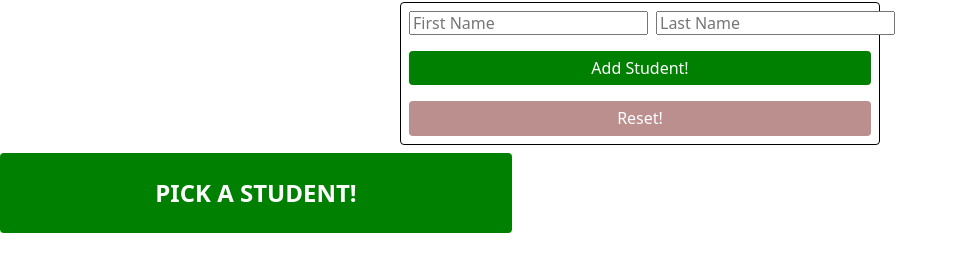
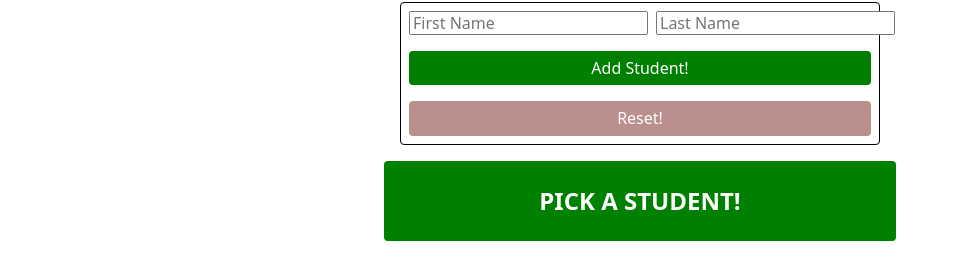
Before and after one commit to efoejean/random-student-picker-1, a website: page index.html in a window 1280 px wide. Shown: the part 78-358 px from the top of the page, without its empty margins (0-959 px from the left). Drawn offline with nearby package versions, Linux system fonts and the light colour scheme.

Commit message:
Center the button using flex classes

```diff
--- a/index.html
+++ b/index.html
@@ -37,7 +37,9 @@
       <button type="reset" class="button button--reset">Reset!</button>
     </form>
 
-    <button class="button button--jumbo">Pick a student!</button>
+    <div class="flex flex--justify-center mt-medium">
+      <button class="button button--jumbo">Pick a student!</button>
+    </div>
 
     <script src="./scripts.js" type="module"></script>
   </body>
```
